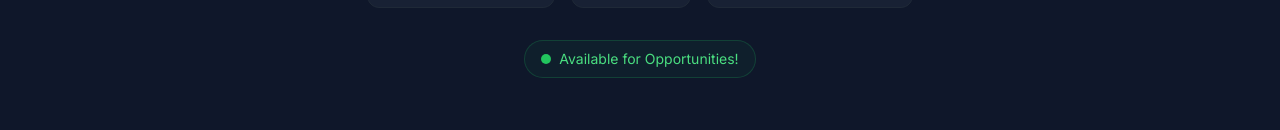
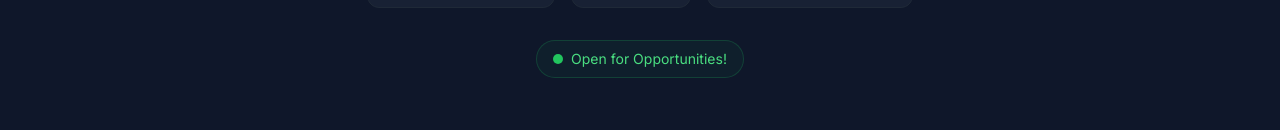
Before and after one commit to KVOclares/personal-developer-portfolio, a React (Vite) app: page / in a window 1280 px wide. Shown: the part 8082-8212 px from the top of the page. Built offline with nearby package versions, Linux system fonts and the light colour scheme.

Commit message:
minor description updates

```diff
--- a/src/data/profile.ts
+++ b/src/data/profile.ts
@@ -24,7 +24,7 @@ export const PROFILE: Profile = {
         'I\'m now building full stack web applications to complement my data background. My goal is to be the developer who can own the entire stack — from the database query to the React component — and I\'m getting there one project at a time.',
     ],
     availability: true,
-    availabilityNote: 'Available for Opportunities!',
+    availabilityNote: 'Open for Opportunities!',
     resumeUrl: "/assets/resume/KierVincentOclares_Resume.pdf",
     siteUrl: "https://kiervoclares.works",
     photo: profilePhoto,
```
Also changed, not shown: resume/KierVincentOclares_Resume.md (+1 -1 lines), 1 other file (tests, documents, lock files or other folders).
